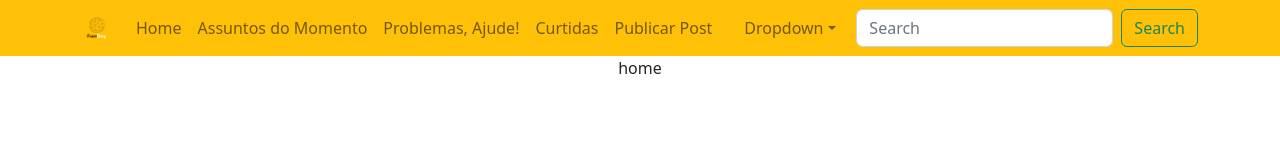
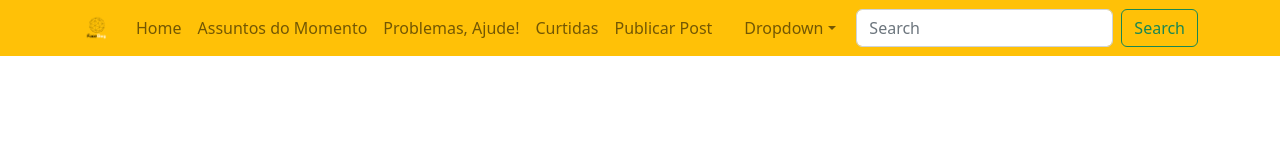
Before and after one commit to pedrosantayana/facebug, a React (Create React App) app in the folder website-react/: page / in a window 1280 px wide. Shown: the top 160 px of the page. Built offline with nearby package versions, Linux system fonts and the light colour scheme.

Commit message:
add container fluid

```diff
--- a/website-react/src/pages/Home.jsx
+++ b/website-react/src/pages/Home.jsx
@@ -1,7 +1,10 @@
 import React from "react"
+import Container from "react-bootstrap/esm/Container"
 
 export default () => {
   return(
-    <div>home</div>
+    <Container fluid>
+
+    </Container>
   )
 }
```
